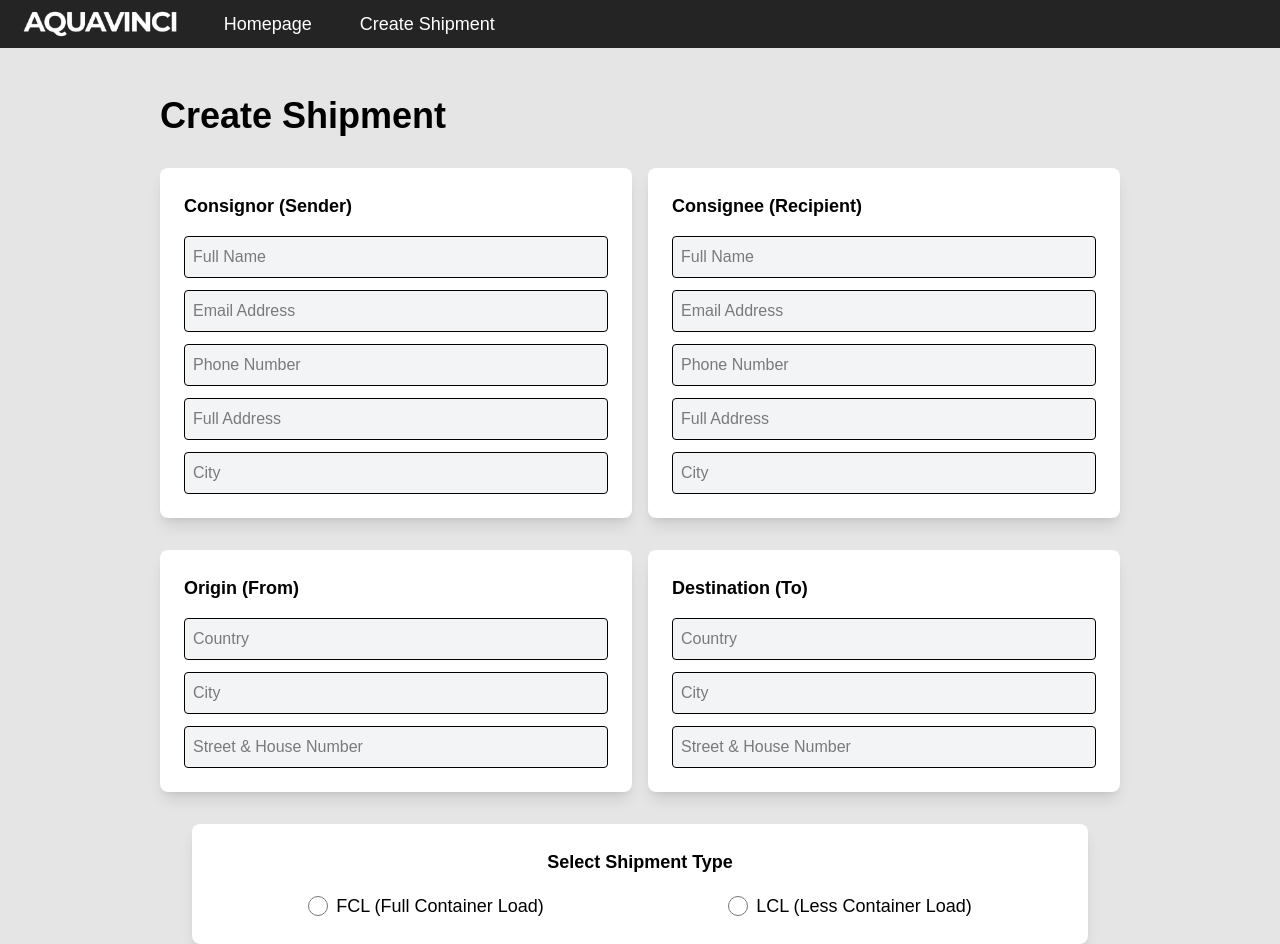
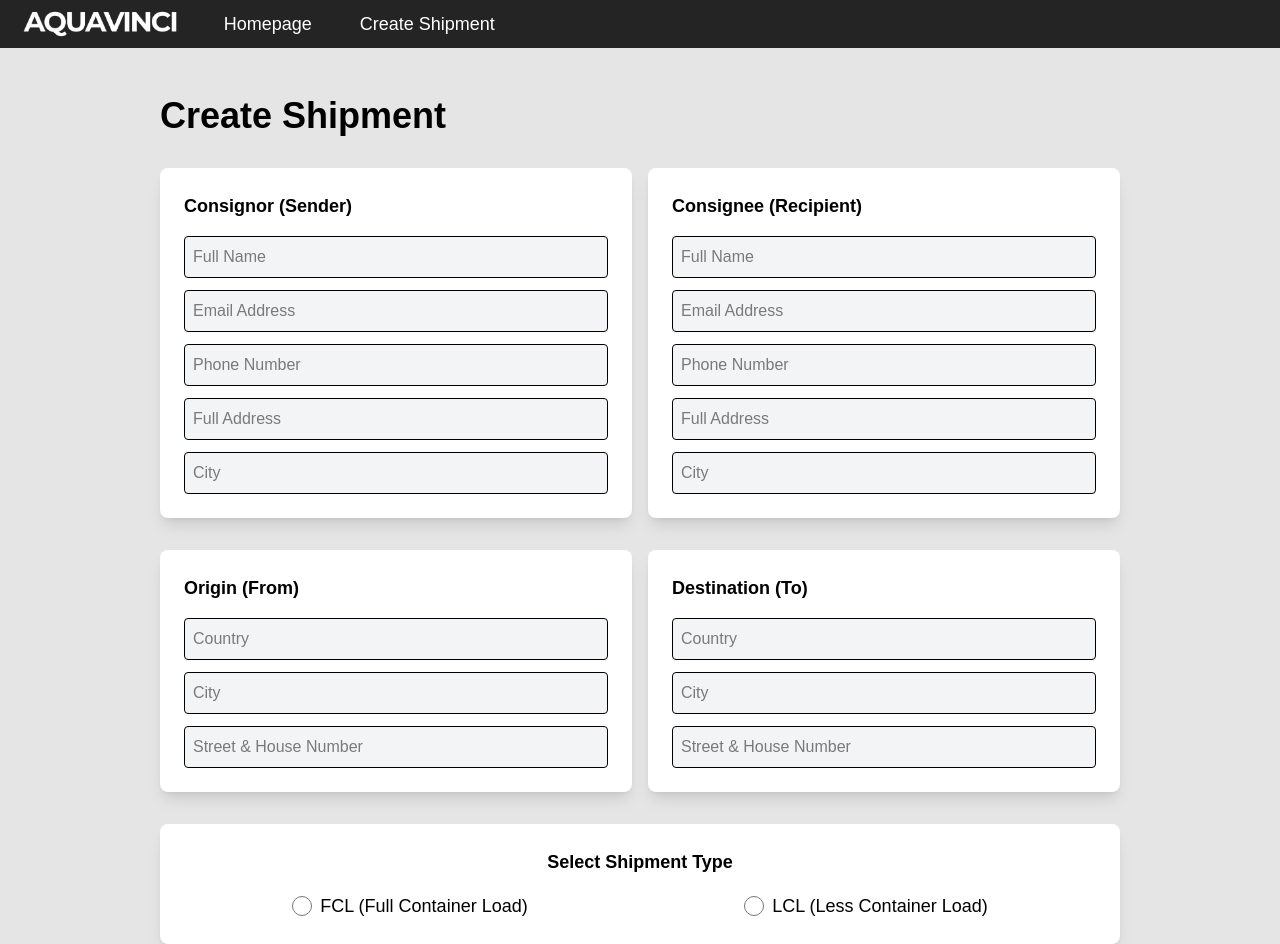
Before and after one commit to AlketKuehne/aquavinci, a Next.js app: page /shipment in a window 1280 px wide. Built offline with nearby package versions, Linux system fonts and the light colour scheme.

Commit message:
edited fcl lcl box

```diff
--- a/app/shipment/page.tsx
+++ b/app/shipment/page.tsx
@@ -74,8 +74,8 @@ export default function ShipmentPage() {
         </div>
 
         {/* Shipment Type Box (Breite angepasst) */}
-        <div className="w-full max-w-7xl px-8 mt-8">
-          <div className="bg-white p-6 shadow-lg rounded-lg w-full">
+        <div className="flex justify-center w-full mt-8">
+          <div className="bg-white p-6 shadow-lg rounded-lg w-[calc(100%+1rem)] max-w-[calc(50%*2+1rem)]">
             <h2 className="text-lg font-bold mb-4 text-center">Select Shipment Type</h2>
             <div className="flex justify-around w-full">
               {/* FCL Option */}
```
